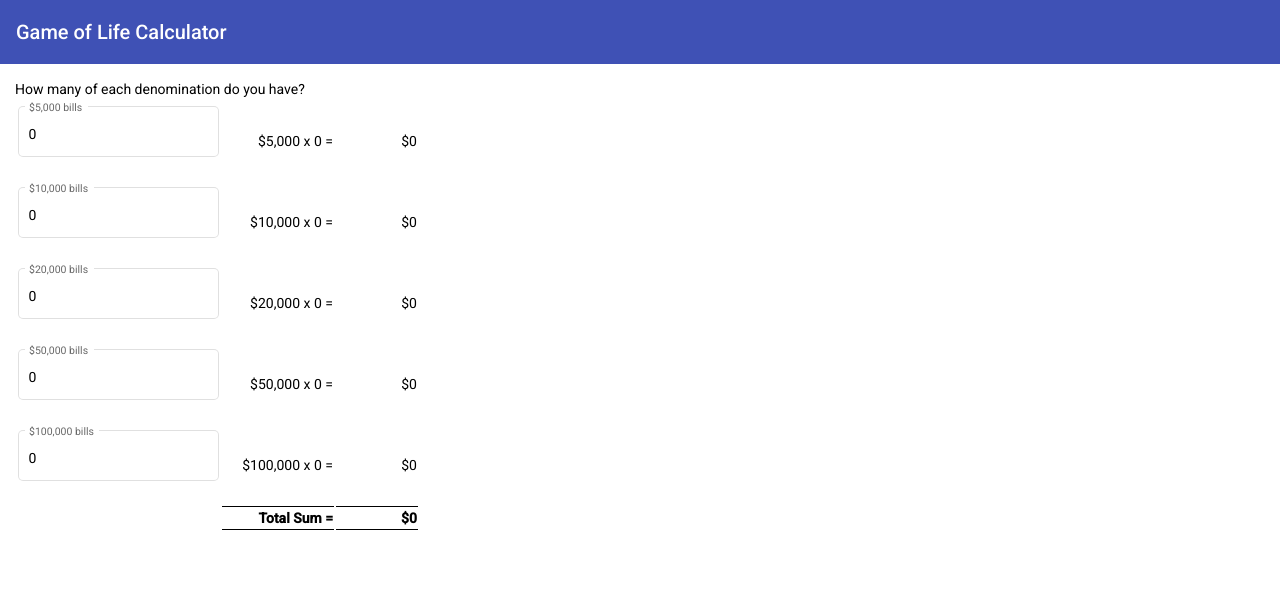
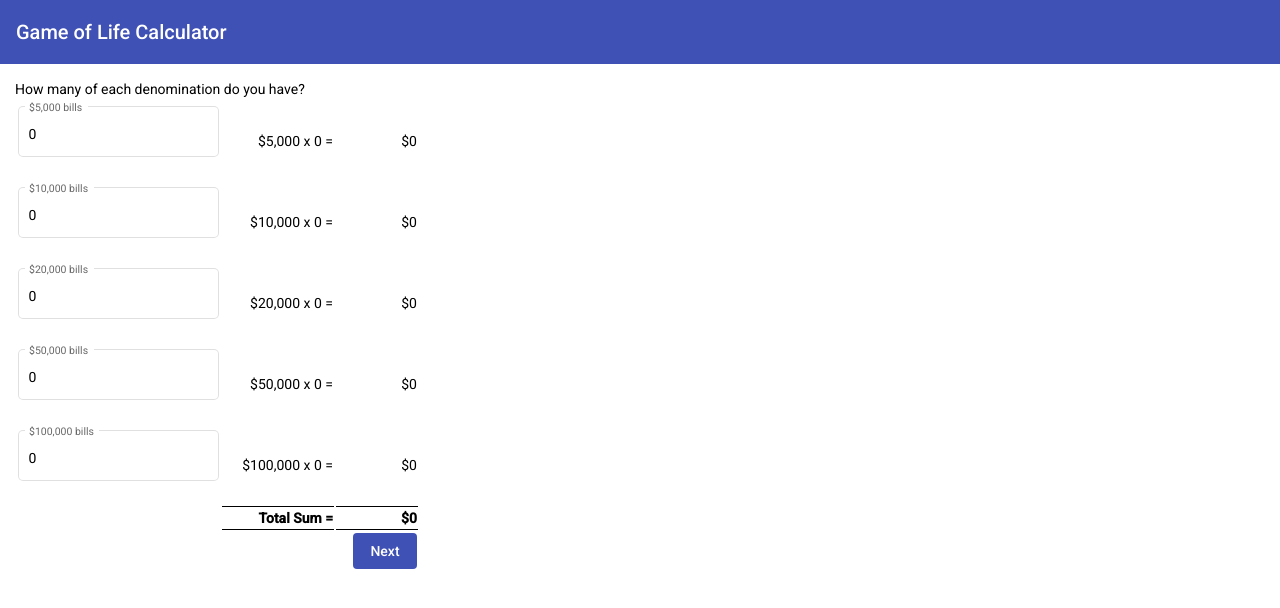
Before and after one commit to manningli/game-of-life-calc, an Angular app: page /money in a window 1280 px wide. Shown: the top 608 px of the page. Built offline with nearby package versions, Linux system fonts and the light colour scheme.

Commit message:
add basic life tiles route

```diff
--- a/src/app/app-routing.module.ts
+++ b/src/app/app-routing.module.ts
@@ -1,6 +1,7 @@
 import { NgModule } from '@angular/core';
 import { RouterModule, Routes } from '@angular/router';
 import { HomeComponent } from './pages/home/home.component';
+import { LifeTilesComponent } from './pages/life-tiles/life-tiles.component';
 import { MoneyComponent } from './pages/money/money.component';
 import { PageNotFoundComponent } from './pages/page-not-found/page-not-found.component';
 import { PlayerComponent } from './pages/player/player.component';
@@ -22,6 +23,11 @@ const routes: Routes = [
     component: MoneyComponent,
   },
   {
+    path: 'life-tiles',
+    title: 'Game of Life Calculator | Life Tiles',
+    component: LifeTilesComponent,
+  },
+  {
     path: '**',
     component: PageNotFoundComponent,
   },
--- a/src/app/app.module.ts
+++ b/src/app/app.module.ts
@@ -18,6 +18,7 @@ import { ReactiveFormsModule } from '@angular/forms';
 import { MoneyComponent } from './pages/money/money.component';
 import { PageNotFoundComponent } from './pages/page-not-found/page-not-found.component';
 import { MatGridListModule } from '@angular/material/grid-list';
+import { LifeTilesComponent } from './pages/life-tiles/life-tiles.component';
 
 @NgModule({
   declarations: [
@@ -26,6 +27,7 @@ import { MatGridListModule } from '@angular/material/grid-list';
     PlayerComponent,
     MoneyComponent,
     PageNotFoundComponent,
+    LifeTilesComponent,
   ],
   imports: [
     BrowserModule,
@@ -40,7 +42,6 @@ import { MatGridListModule } from '@angular/material/grid-list';
     MatInputModule,
     FormsModule,
     ReactiveFormsModule,
-    MatGridListModule,
   ],
   providers: [],
   bootstrap: [AppComponent],
--- /dev/null
+++ b/src/app/pages/life-tiles/life-tiles.component.html
@@ -0,0 +1 @@
+<p>life-tiles works!</p>
--- /dev/null
+++ b/src/app/pages/life-tiles/life-tiles.component.ts
@@ -0,0 +1,15 @@
+import { Component, OnInit } from '@angular/core';
+
+@Component({
+  selector: 'app-life-tiles',
+  templateUrl: './life-tiles.component.html',
+  styleUrls: ['./life-tiles.component.scss']
+})
+export class LifeTilesComponent implements OnInit {
+
+  constructor() { }
+
+  ngOnInit(): void {
+  }
+
+}
--- a/src/app/pages/money/money.component.html
+++ b/src/app/pages/money/money.component.html
@@ -96,5 +96,13 @@
         {{ sumTotal | currency: 'USD' : 'symbol' : '1.0-0' }}
       </td>
     </tr>
+
+    <tr>
+      <td></td>
+      <td></td>
+      <td>
+        <button mat-flat-button color="primary" (click)="updateTotalAndProceedToLifeTiles()">Next</button>
+      </td>
+    </tr>
   </table>
 </div>
--- a/src/app/pages/money/money.component.ts
+++ b/src/app/pages/money/money.component.ts
@@ -1,4 +1,5 @@
 import { Component, OnInit } from '@angular/core';
+import { Router } from '@angular/router';
 
 @Component({
   selector: 'app-money',
@@ -27,7 +28,7 @@ export class MoneyComponent implements OnInit {
     this.sumFiftyThousands +
     this.sumHundredThousands;
 
-  constructor() {}
+  constructor(private router: Router) {}
 
   ngOnInit(): void {
     this.currentPlayer = Number(sessionStorage.getItem('currentPlayer'));
@@ -53,4 +54,13 @@ export class MoneyComponent implements OnInit {
   updateHundredThousands() {
     this.sumHundredThousands = this.countHundredThousands * 100000;
   }
+
+  updateTotalAndProceedToLifeTiles() {
+    sessionStorage.setItem(
+      `player${this.currentPlayer}Money`,
+      this.sumTotal.toString()
+    );
+
+    this.router.navigate(['life-tiles']);
+  }
 }
```
Also changed, not shown: src/app/pages/life-tiles/life-tiles.component.scss (added), 1 other file (tests, documents, lock files or other folders).
